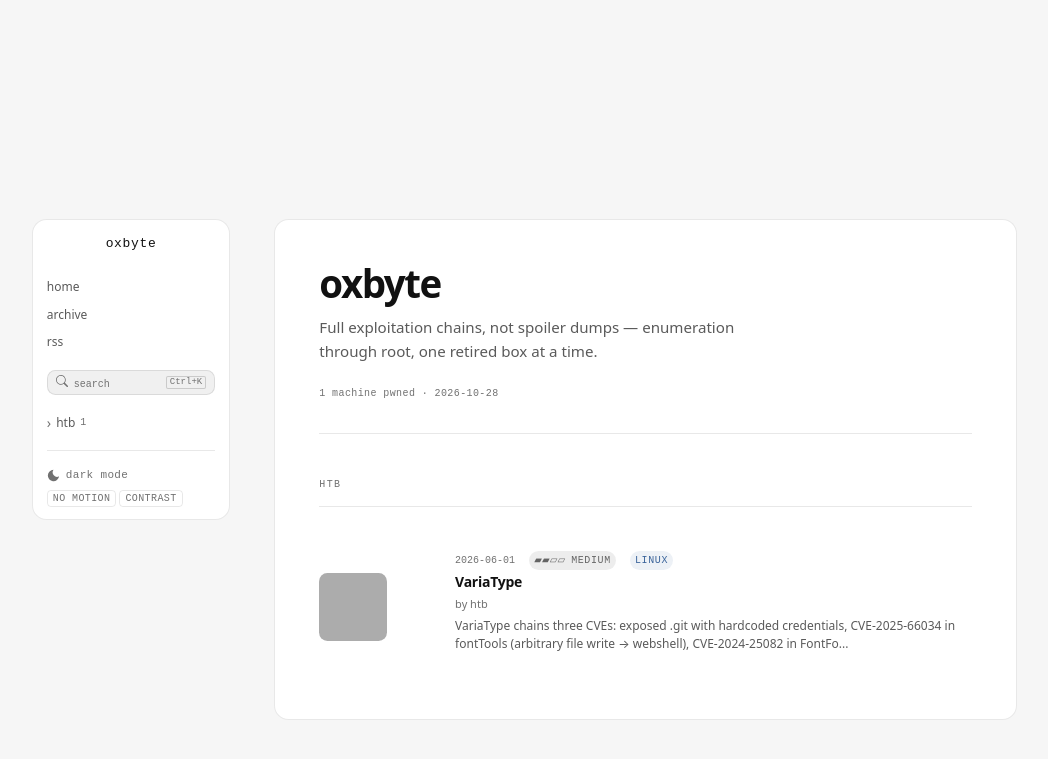
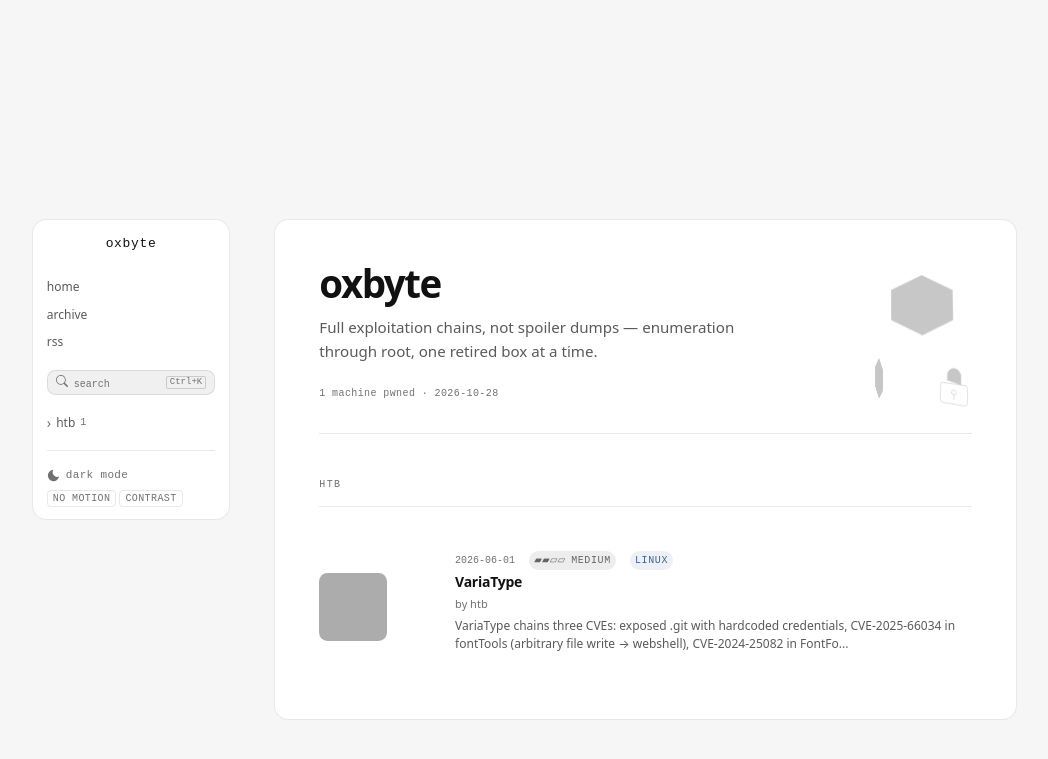
Before and after one commit to oxbyte0/oxbyte0.github.io, a Jekyll site: the page built from index.md, in a window 1280 px wide. Shown: the top 759 px of the page, without its empty margins (77-1125 px from the left). Built offline with Jekyll 4.4.1, drawn with Linux system fonts in a browser that asks for light colours; grey boxes are pictures that could not be loaded.

Commit message:
feat: add floating wireframe decor to homepage masthead
Minimal b/w CSS-3D wireframe shapes (isometric cube, hex node, open
padlock) drift behind the masthead tagline on wide screens only, where
there's real empty space — hidden below 1100px, respects
prefers-reduced-motion, pure SVG/CSS, no new deps.

```diff
--- a/_layouts/default.html
+++ b/_layouts/default.html
@@ -9,6 +9,24 @@
   <p class="masthead-word">{{ site.title }}</p>
   <p class="masthead-tag">{{ site.tagline | default: site.description }}</p>
   <p class="masthead-stat">{% if site.categories.HTB %}{{ site.categories.HTB.size }} machine{% if site.categories.HTB.size != 1 %}s{% endif %} pwned{% endif %}{% if site.categories.HTB and site.posts.size > site.categories.HTB.size %} &middot; {{ site.posts.size | minus: site.categories.HTB.size }} other posts{% endif %} &middot; {{ site.time | date: "%Y-%m-%d" }}</p>
+  <div class="masthead-decor" aria-hidden="true">
+    <svg class="decor-shape decor-cube" viewBox="0 0 100 100" width="76" height="76" fill="none" stroke="currentColor" stroke-width="1.1" stroke-linejoin="round">
+      <path d="M50 10 L90 30 L50 50 L10 30 Z"/>
+      <path d="M10 30 L50 50 L50 90 L10 70 Z"/>
+      <path d="M90 30 L50 50 L50 90 L90 70 Z"/>
+    </svg>
+    <svg class="decor-shape decor-node" viewBox="0 0 100 100" width="58" height="58" fill="none" stroke="currentColor" stroke-width="1.1" stroke-linejoin="round">
+      <path d="M50 15 L80.3 32.5 L80.3 67.5 L50 85 L19.7 67.5 L19.7 32.5 Z"/>
+      <path d="M50 15 L50 50 M80.3 32.5 L50 50 M80.3 67.5 L50 50 M50 85 L50 50 M19.7 67.5 L50 50 M19.7 32.5 L50 50"/>
+      <circle cx="50" cy="50" r="4"/>
+    </svg>
+    <svg class="decor-shape decor-lock" viewBox="0 0 100 100" width="52" height="52" fill="none" stroke="currentColor" stroke-width="1.1" stroke-linecap="round" stroke-linejoin="round">
+      <rect x="20" y="45" width="60" height="40" rx="6"/>
+      <path d="M35 45 V30 A15 15 0 0 1 65 30 V40"/>
+      <circle cx="50" cy="62" r="5"/>
+      <path d="M50 67 L50 76"/>
+    </svg>
+  </div>
 </header>
 {% endif %}
 
--- a/_sass/_layout.scss
+++ b/_sass/_layout.scss
@@ -113,6 +113,7 @@
 
   /* ── Homepage masthead ── */
   .home-masthead {
+    position: relative;
     margin-bottom: var(--sp-5);
     padding-bottom: var(--sp-4);
     border-bottom: 1px solid var(--c-border);
@@ -132,6 +133,34 @@
       font-family: 'Martian Mono', monospace; font-size: 10px;
       color: var(--c-muted); letter-spacing: 0.04em; margin: 0;
     }
+
+    /* Decorative wireframe objects — hidden until there's real clearance to the
+       right of the tagline, so they never crowd or sit under text. */
+    .masthead-decor {
+      display: none;
+      pointer-events: none;
+      user-select: none;
+    }
+  }
+
+  @media screen and (min-width: 1100px) {
+    .home-masthead .masthead-decor {
+      display: block;
+      position: absolute;
+      top: 0; right: 0; bottom: 0;
+      width: 200px;
+      perspective: 700px;
+      color: var(--c-muted);
+      z-index: -1; /* behind masthead text even if the shapes' horizontal offset drifts under it at narrower widths within this breakpoint */
+    }
+    .home-masthead .masthead-decor .decor-shape {
+      position: absolute;
+      transform-style: preserve-3d;
+      opacity: 0.4;
+    }
+    .home-masthead .decor-cube { top: 2%;  right: 6%; }
+    .home-masthead .decor-node { top: 48%; right: 32%; opacity: 0.3; }
+    .home-masthead .decor-lock { top: 62%; right: -4%; opacity: 0.32; }
   }
 
   @media (prefers-reduced-motion: no-preference) {
@@ -140,5 +169,23 @@
       .masthead-tag  { animation: fadeIn 240ms ease both; animation-delay: 30ms; }
       .masthead-stat { animation: fadeIn 280ms ease both; animation-delay: 60ms; }
     }
+    @media screen and (min-width: 1100px) {
+      .home-masthead .decor-cube { animation: float-drift-1 22s ease-in-out infinite; }
+      .home-masthead .decor-node { animation: float-drift-2 26s ease-in-out infinite; animation-delay: -6s; }
+      .home-masthead .decor-lock { animation: float-drift-3 19s ease-in-out infinite; animation-delay: -11s; }
+    }
+  }
+
+  @keyframes float-drift-1 {
+    0%, 100% { transform: translate3d(0, 0, 0)    rotateX(10deg) rotateY(0deg); }
+    50%      { transform: translate3d(0, -14px, 0) rotateX(-8deg) rotateY(180deg); }
+  }
+  @keyframes float-drift-2 {
+    0%, 100% { transform: translate3d(0, 0, 0)   rotateX(-12deg) rotateY(0deg); }
+    50%      { transform: translate3d(0, 10px, 0) rotateX(6deg)   rotateY(-180deg); }
+  }
+  @keyframes float-drift-3 {
+    0%, 100% { transform: translate3d(0, 0, 0)    rotateX(6deg) rotateY(0deg); }
+    50%      { transform: translate3d(0, -9px, 0)  rotateX(-10deg) rotateY(150deg); }
   }
 }
```
